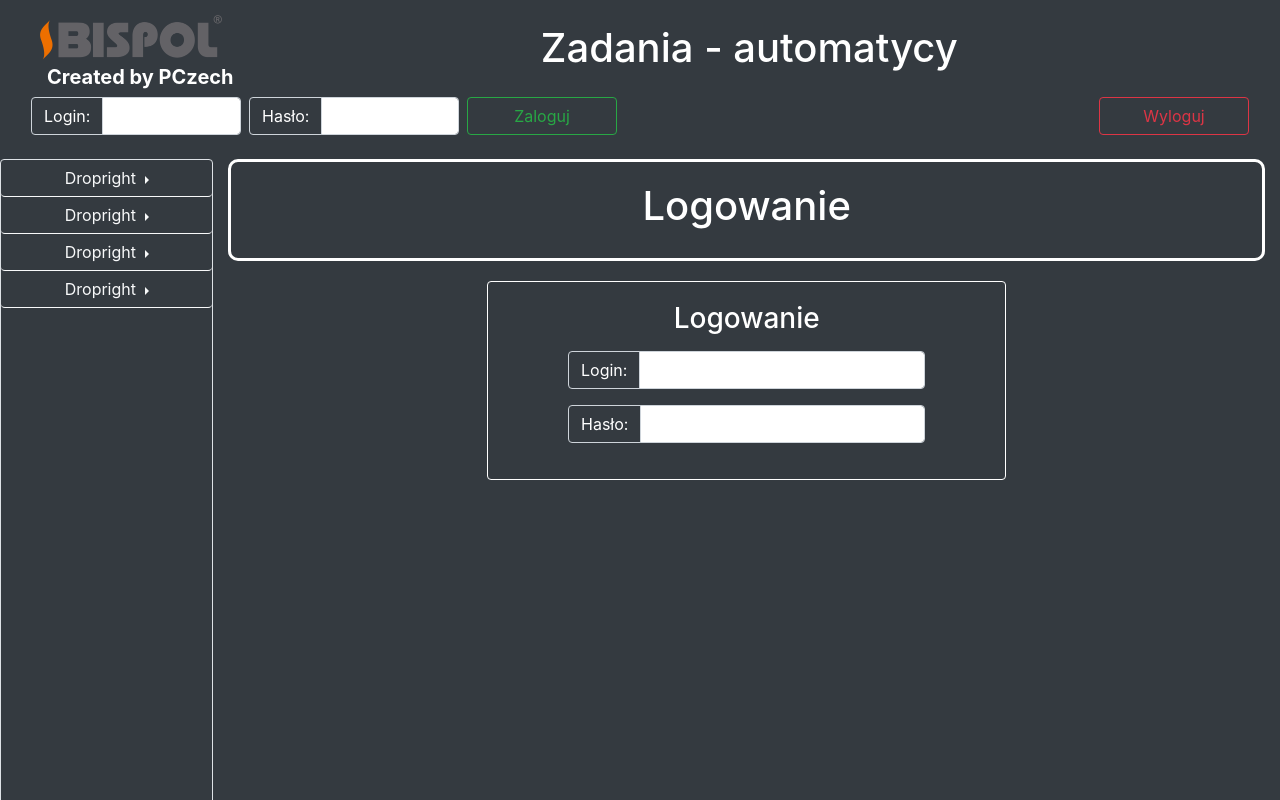
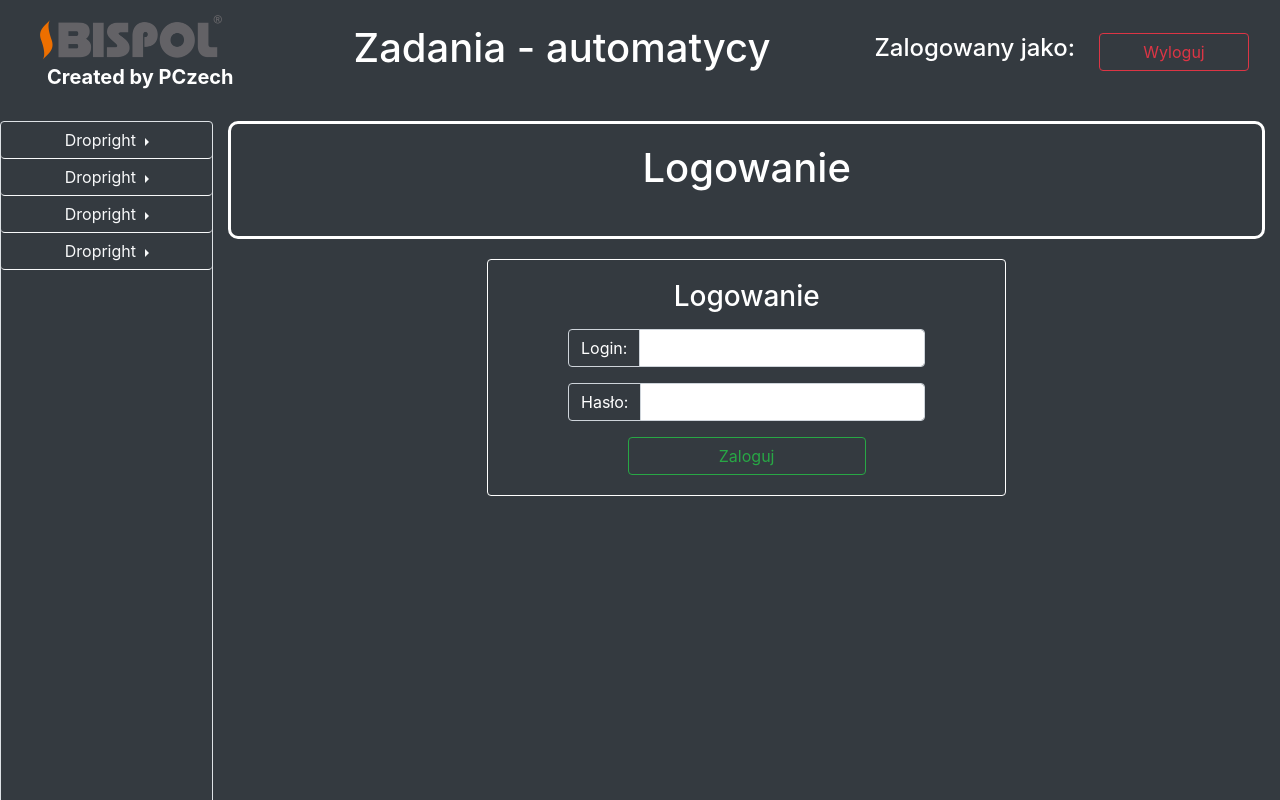
Before and after one commit to czechp/TaskManagerFrontend, an Angular app: page /login in a window 1280 px wide. Shown: the top 800 px of the page. Built offline with nearby package versions, Linux system fonts and the light colour scheme; sample sign-in values are in the browser's storage.

Commit message:
Login and logout feature implemented

```diff
--- a/src/app/components/left-navbar/left-navbar.component.html
+++ b/src/app/components/left-navbar/left-navbar.component.html
@@ -60,10 +60,23 @@
 
   </div>
   <div class="">
-    <button class="btn btn-outline-danger  w-100 border-light border-bottom-0 border-top-1 border-left-0 border-right-0"
+    <button (click)="logout()" *ngIf="isLogged"
+            class="btn btn-outline-danger  w-100 border-light border-bottom-0 border-top-1 border-left-0 border-right-0"
             type="button">
       Wyloguj
     </button>
 
+    <button *ngIf="!isLogged"
+            class="btn btn-outline-success  w-100 border-light border-bottom-0 border-top-1 border-left-0 border-right-0"
+            routerLink="/login" type="button">
+      Zaloguj
+    </button>
+
+    <button
+      class="btn btn-outline-primary  w-100 border-light border-bottom-0 border-top-1 border-left-0 border-right-0"
+      type="button">
+      Rejestracja
+    </button>
   </div>
+
 </div>
--- a/src/app/components/left-navbar/left-navbar.component.ts
+++ b/src/app/components/left-navbar/left-navbar.component.ts
@@ -1,4 +1,6 @@
 import {Component, OnInit} from '@angular/core';
+import {Subscription} from 'rxjs';
+import {AuthorizationService} from '../../services/security/authorizationService/authorization.service';
 
 @Component({
   selector: 'app-left-navbar',
@@ -6,11 +8,26 @@ import {Component, OnInit} from '@angular/core';
   styleUrls: ['./left-navbar.component.css']
 })
 export class LeftNavbarComponent implements OnInit {
+  public isLogged: boolean;
+  private loginSubscription: Subscription;
 
-  constructor() {
+  constructor(
+    private authorizationService: AuthorizationService
+  ) {
+    this.loginSubscription = new Subscription();
   }
 
   ngOnInit(): void {
+    this.isLogged = sessionStorage.getItem('username') !== null;
+    this.loginSubscription = this.authorizationService.getLoginSubscription()
+      .subscribe(
+        x => {
+          this.isLogged = x === 'succeed';
+        }
+      );
   }
 
+  logout() {
+    this.authorizationService.logout();
+  }
 }
--- a/src/app/components/statement/statement.component.html
+++ b/src/app/components/statement/statement.component.html
@@ -1,3 +1,5 @@
-<div *ngIf="statement.length > 0" class="d-flex justify-content-center">
-
+<div *ngIf="statement.length > 0" [ngClass]="{
+'bg-danger': statement[0] === 'B'
+}" class="d-flex justify-content-center bg-success w-75 m-auto p-3 border rounded ">
+  <h3 class="">{{statement}}</h3>
 </div>
--- a/src/app/components/statement/statement.component.ts
+++ b/src/app/components/statement/statement.component.ts
@@ -1,4 +1,6 @@
 import {Component, Input, OnInit} from '@angular/core';
+import {Subscription} from 'rxjs';
+import {AuthorizationService} from '../../services/security/authorizationService/authorization.service';
 
 @Component({
   selector: 'app-statement',
@@ -8,11 +10,25 @@ import {Component, Input, OnInit} from '@angular/core';
 export class StatementComponent implements OnInit {
   @Input()
   public statement: string;
+  public loginSubscription: Subscription;
 
-  constructor() {
+  constructor(
+    private authorizationService: AuthorizationService
+  ) {
+    this.loginSubscription = new Subscription();
   }
 
   ngOnInit(): void {
+    this.loginSubscription = this.authorizationService.getLoginSubscription()
+      .subscribe(
+        x => {
+          if (x === 'failed') {
+            this.statement = 'Błąd! Niepoprawne dane logowania';
+          } else if (x === 'incorrect') {
+            this.statement = 'Błąd! Login lub hasło za krótkie';
+          }
+        }
+      );
   }
 
 }
--- a/src/app/components/title/title.component.html
+++ b/src/app/components/title/title.component.html
@@ -1,5 +1,5 @@
 <div class="jumbotron-fluid" id="jumbotron-custom">
-  <h1 class="">Logowanie</h1>
+  <h1 class="mb-4">Logowanie</h1>
   <app-statement [statement]="statement"></app-statement>
 
 </div>
--- a/src/app/components/top-bar/top-bar.component.html
+++ b/src/app/components/top-bar/top-bar.component.html
@@ -9,23 +9,27 @@
 
 
   <!--    Login form-->
-  <form class="form-inline my-2 my-lg-0">
+  <form *ngIf="!isLogged" class="form-inline my-2 my-lg-0">
     <div class="input-group mr-2">
       <div class="input-group-prepend ">
         <span class="input-group-text " id="input-group-text-custom">Login:</span>
       </div>
-        <input type="text" class="form-control">
+      <input #username class="form-control" type="text">
     </div>
     <div class="input-group">
       <div class="input-group-prepend">
         <span class="input-group-text " id="input-group-text-custom">Hasło:</span>
       </div>
-        <input type="password" class="form-control">
+      <input #password class="form-control" type="password">
     </div>
-    <button class="btn btn-outline-success ml-2" style="width: 150px">Zaloguj</button>
+    <button (click)="login(username.value, password.value)" class="btn btn-outline-success ml-2" style="width: 150px">
+      Zaloguj
+    </button>
   </form>
   <!--  Logout form -->
-  <form class="form-inline my-2 my-lg-0">
-    <button class="btn btn-outline-danger ml-2" style="width: 150px">Wyloguj</button>
+  <form *ngIf="isLogged" class="form-inline my-2 my-lg-0">
+    <h4>Zalogowany jako: {{username}}</h4>
+    <button (click)="logout()" class="btn btn-outline-danger ml-4 " style="width: 150px">Wyloguj</button>
   </form>
+
 </nav>
--- a/src/app/components/top-bar/top-bar.component.ts
+++ b/src/app/components/top-bar/top-bar.component.ts
@@ -1,4 +1,6 @@
 import {Component, OnInit} from '@angular/core';
+import {AuthorizationService} from '../../services/security/authorizationService/authorization.service';
+import {Subscription} from 'rxjs';
 
 @Component({
   selector: 'app-top-bar',
@@ -7,12 +9,41 @@ import {Component, OnInit} from '@angular/core';
 })
 export class TopBarComponent implements OnInit {
 
-  // todo: implement view after logging
+  public username: string;
+  public loginSubscription: Subscription;
+  public isLogged: boolean;
 
-  constructor() {
+
+  constructor(
+    private authorizationService: AuthorizationService
+  ) {
+    this.username = '';
+    this.loginSubscription = new Subscription();
+    this.isLogged = false;
   }
 
   ngOnInit(): void {
+    this.isLogged = sessionStorage.getItem('username') !== null;
+    this.loginSubscription = this.authorizationService.getLoginSubscription()
+      .subscribe(
+        x => {
+          if (x === 'succeed') {
+            this.isLogged = true;
+            this.username = sessionStorage.getItem('username');
+          } else {
+            this.isLogged = false;
+          }
+
+        }
+      );
   }
 
+
+  public logout() {
+    this.authorizationService.logout();
+  }
+
+  public login(username: string, password: string) {
+    this.authorizationService.login(username, password);
+  }
 }
--- a/src/app/pages/login-page/login-page.component.html
+++ b/src/app/pages/login-page/login-page.component.html
@@ -8,15 +8,17 @@
       <div class="input-group-prepend">
         <span class="input-group-text" id="input-group-text-custom">Login:</span>
       </div>
-      <input class="form-control" type="text">
+      <input #username class="form-control" type="text">
     </div>
     <!--Password-->
     <div class="input-group mb-3 w-75">
       <div class="input-group-prepend ">
         <span class="input-group-text" id="input-group-text-custom">Hasło:</span>
       </div>
-      <input class="form-control " type="password">
+      <input #password class="form-control " type="password">
     </div>
+
+    <button (click)="login(username.value, password.value)" class="btn btn-outline-success w-50">Zaloguj</button>
   </div>
 
 </div>
--- a/src/app/pages/login-page/login-page.component.ts
+++ b/src/app/pages/login-page/login-page.component.ts
@@ -1,4 +1,5 @@
 import {Component, OnInit} from '@angular/core';
+import {AuthorizationService} from '../../services/security/authorizationService/authorization.service';
 
 @Component({
   selector: 'app-login-page',
@@ -8,12 +9,22 @@ import {Component, OnInit} from '@angular/core';
 export class LoginPageComponent implements OnInit {
   public statement: string;
 
-  constructor() {
-    this.statement = 'Błąd 123';
+  constructor(
+    private authorizationService: AuthorizationService
+  ) {
+    this.statement = '';
   }
 
   ngOnInit(): void {
 
   }
 
+  public login(username: string, password: string) {
+    this.clearStatement();
+    this.authorizationService.login(username, password);
+  }
+
+  private clearStatement() {
+    this.statement = '';
+  }
 }
--- a/src/app/services/security/authorizationService/authorization.service.ts
+++ b/src/app/services/security/authorizationService/authorization.service.ts
@@ -1,6 +1,6 @@
 import {Injectable} from '@angular/core';
 import {HttpApiService} from '../../httpApiService/http-api.service';
-import {loginEndpoint, URL} from '../../URL';
+import {loginEndpoint} from '../../URL';
 import {Subject} from 'rxjs';
 import {Router} from '@angular/router';
 
@@ -14,27 +14,42 @@ export class AuthorizationService {
     private httpApiService: HttpApiService,
     private router: Router
   ) {
+    this.loginSubject = new Subject<any>();
   }
 
   public login(username: string, password: string) {
-    this.httpApiService.post(URL + loginEndpoint, {username, password}, [])
+    if (this.validateUsernameAndPassword(username, password)) {
+      this.httpApiService.post(loginEndpoint, {username, password}, [])
         .subscribe(
           response => {
             sessionStorage.setItem('jwtToken', response.jwt);
             sessionStorage.setItem('role', response.role);
             sessionStorage.setItem('username', username);
             this.loginSubject.next('succeed');
-          // todo: Router to man page
+            // todo: Router to main page
           },
           error => {
             this.loginSubject.next('failed');
           }
         );
+    } else {
+      this.loginSubject.next('incorrect');
+    }
   }
 
   public logout(): void {
     sessionStorage.clear();
+    this.loginSubject.next('logout');
     this.router.navigate(['/login']);
   }
 
+  public validateUsernameAndPassword(username: string, password: string): boolean {
+    // todo: change it after test
+    return username.length >= 4 && password.length >= 4;
   }
+
+  public getLoginSubscription() {
+    return this.loginSubject;
+  }
+
+}
```
Lines whose indentation alone changed are shown as unchanged.
